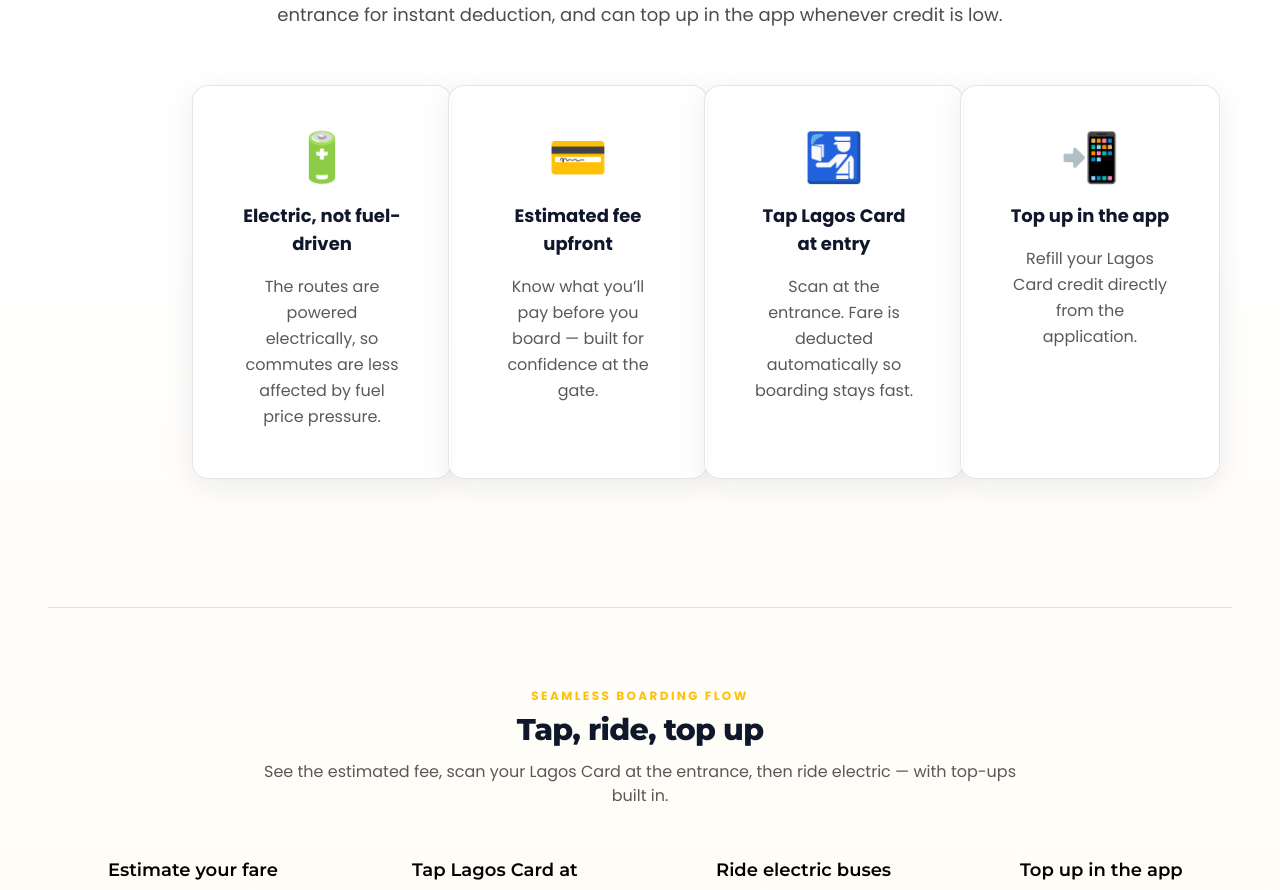
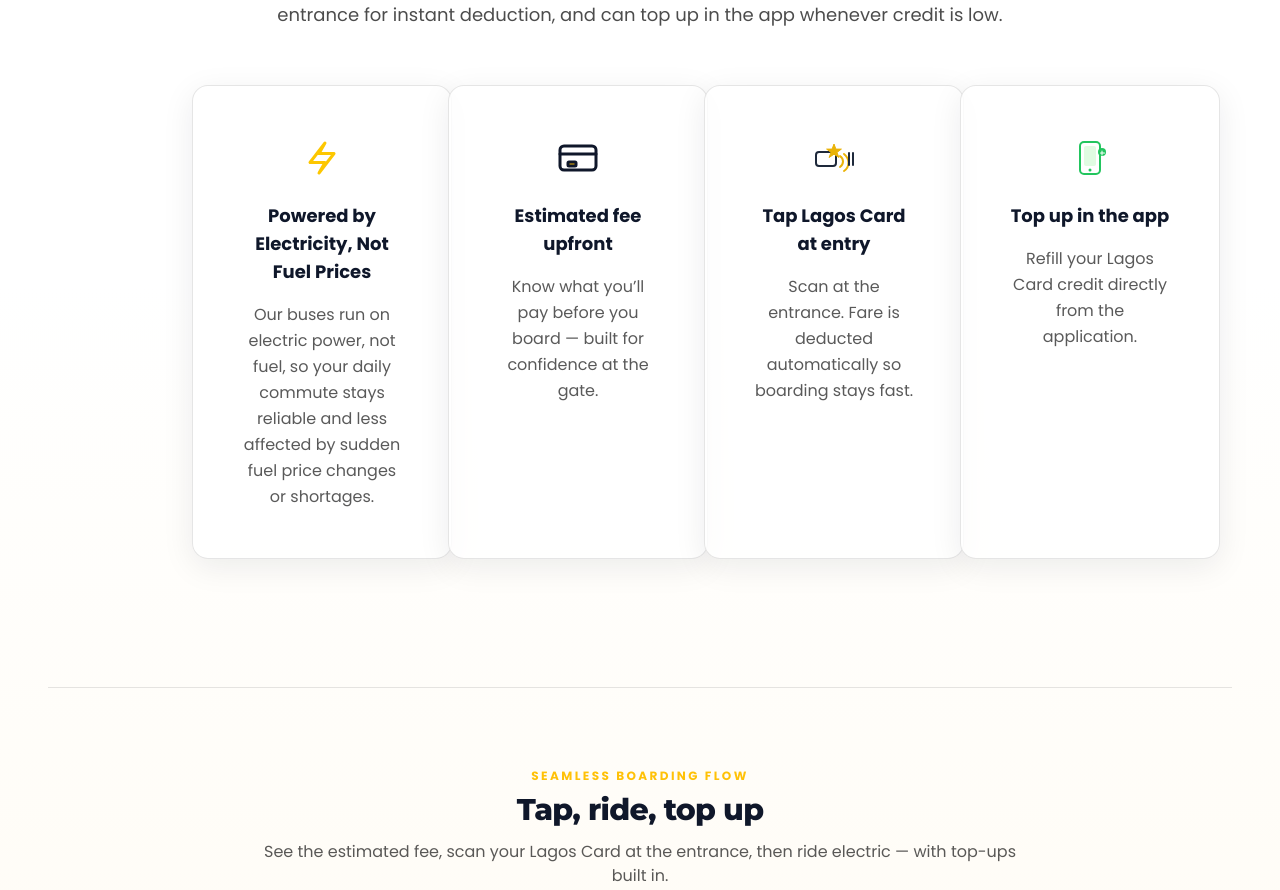
Before and after one commit to nelllyx/DanfoXpress, a React (Vite) app: page / in a window 1280 px wide. Shown: the part 1665-2555 px from the top of the page. Built offline with nearby package versions, Linux system fonts and the light colour scheme.

Commit message:
added new features

```diff
--- a/src/pages/ElectricProgramSection.jsx
+++ b/src/pages/ElectricProgramSection.jsx
@@ -19,15 +19,27 @@
         <div className="mx-auto mt-14 grid max-w-6xl gap-y-10 gap-x-16 sm:gap-y-12 sm:gap-x-20 lg:gap-y-16 lg:gap-x-32 grid-cols-1 sm:grid-cols-2 lg:grid-cols-4 justify-center">
           {/* Card 1: Electric, not fuel-driven */}
           <div className="rounded-2xl border border-black/10 bg-white/80 p-12 shadow-[0_8px_32px_rgba(15,23,42,0.08)] flex flex-col items-center min-w-65 w-full max-w-xs">
-            <span className="mb-5 text-5xl" role="img" aria-label="Electric Bus">🔋</span>
-            <div className="text-lg font-bold text-eko-navy text-center">Electric, not fuel-driven</div>
+            <span className="mb-5" role="img" aria-label="Electric Bus">
+              {/* Heroicon: Bolt */}
+              <svg xmlns="http://www.w3.org/2000/svg" fill="none" viewBox="0 0 24 24" strokeWidth={1.5} stroke="currentColor" className="w-12 h-12 text-yellow-400">
+                <path strokeLinecap="round" strokeLinejoin="round" d="M13.5 4.5L6 14.25h7.5L10.5 19.5 18 9.75h-7.5L13.5 4.5z" />
+              </svg>
+            </span>
+            <div className="text-lg font-bold text-eko-navy text-center">Powered by Electricity, Not Fuel Prices</div>
             <p className="mt-4 text-base leading-relaxed text-black/65 text-center">
-              The routes are powered electrically, so commutes are less affected by fuel price pressure.
-            </p>
+              Our buses run on electric power, not fuel, so your daily commute stays reliable
+              and less affected by sudden fuel price changes or shortages.            </p>
           </div>
           {/* Card 2: Estimated fee upfront */}
           <div className="rounded-2xl border border-black/10 bg-white/80 p-12 shadow-[0_8px_32px_rgba(15,23,42,0.08)] flex flex-col items-center min-w-65 w-full max-w-xs">
-            <span className="mb-5 text-5xl" role="img" aria-label="Money">💳</span>
+            <span className="mb-5" role="img" aria-label="Credit Card">
+              {/* Heroicon: Credit Card */}
+              <svg xmlns="http://www.w3.org/2000/svg" fill="none" viewBox="0 0 24 24" strokeWidth={1.5} stroke="currentColor" className="w-12 h-12 text-eko-navy">
+                <rect x="3" y="6" width="18" height="12" rx="2" fill="#fff" stroke="currentColor" strokeWidth="1.5" />
+                <path strokeLinecap="round" strokeLinejoin="round" d="M3 10h18" />
+                <rect x="7" y="14" width="4" height="2" rx="0.5" fill="#eab308" />
+              </svg>
+            </span>
             <div className="text-lg font-bold text-eko-navy text-center">Estimated fee upfront</div>
             <p className="mt-4 text-base leading-relaxed text-black/65 text-center">
               Know what you’ll pay before you board — built for confidence at the gate.
@@ -35,7 +47,21 @@
           </div>
           {/* Card 3: Tap Lagos Card at entry */}
           <div className="rounded-2xl border border-black/10 bg-white/80 p-12 shadow-[0_8px_32px_rgba(15,23,42,0.08)] flex flex-col items-center min-w-65 w-full max-w-xs">
-            <span className="mb-5 text-5xl" role="img" aria-label="Tap Card">🛂</span>
+            <span className="mb-5" role="img" aria-label="Tap Lagos Card at Entry (Best)">
+              {/* Custom SVG: Card + Contactless Waves + Gate + Star */}
+              <svg xmlns="http://www.w3.org/2000/svg" viewBox="0 0 48 48" fill="none" className="w-12 h-12">
+                {/* Card */}
+                <rect x="6" y="18" width="20" height="14" rx="3" fill="#fff" stroke="#1e293b" strokeWidth="2" />
+                {/* Contactless Waves */}
+                <path d="M30 22c2 1.5 3 3.5 3 5.5s-1 4-3 5.5" stroke="#eab308" strokeWidth="2" strokeLinecap="round" fill="none" />
+                <path d="M34 20c3 2.5 4.5 5.5 4.5 8.5S37 35 34 37" stroke="#eab308" strokeWidth="2" strokeLinecap="round" fill="none" />
+                {/* Gate (vertical bars) */}
+                <rect x="38" y="18" width="2" height="14" rx="1" fill="#1e293b" />
+                <rect x="42" y="18" width="2" height="14" rx="1" fill="#1e293b" />
+                {/* Star (Best) */}
+                <polygon points="24,10 25.9,15.1 31.4,15.1 27,18.4 28.9,23.5 24,20.2 19.1,23.5 21,18.4 16.6,15.1 22.1,15.1" fill="#eab308" stroke="#eab308" strokeWidth="1" />
+              </svg>
+            </span>
             <div className="text-lg font-bold text-eko-navy text-center">Tap Lagos Card at entry</div>
             <p className="mt-4 text-base leading-relaxed text-black/65 text-center">
               Scan at the entrance. Fare is deducted automatically so boarding stays fast.
@@ -43,7 +69,22 @@
           </div>
           {/* Card 4: Top up in the app */}
           <div className="rounded-2xl border border-black/10 bg-white/80 p-12 shadow-[0_8px_32px_rgba(15,23,42,0.08)] flex flex-col items-center min-w-65 w-full max-w-xs">
-            <span className="mb-5 text-5xl" role="img" aria-label="Top Up">📲</span>
+            <span className="mb-5" role="img" aria-label="Top Up (Phone Plus)">
+              {/* Custom SVG: Phone + Plus Symbol */}
+              <svg xmlns="http://www.w3.org/2000/svg" viewBox="0 0 48 48" fill="none" className="w-12 h-12">
+                {/* Phone outline */}
+                <rect x="14" y="8" width="20" height="32" rx="4" fill="#fff" stroke="#22c55e" strokeWidth="2" />
+                <rect x="18" y="12" width="12" height="20" rx="2" fill="#e0fce2" />
+                {/* Home button */}
+                <circle cx="24" cy="36" r="1.5" fill="#22c55e" />
+                {/* Plus symbol */}
+                <g>
+                  <rect x="32" y="14" width="8" height="8" rx="4" fill="#22c55e" />
+                  <rect x="35.5" y="16.5" width="1" height="5" rx="0.5" fill="#fff" />
+                  <rect x="34" y="18.5" width="5" height="1" rx="0.5" fill="#fff" />
+                </g>
+              </svg>
+            </span>
             <div className="text-lg font-bold text-eko-navy text-center">Top up in the app</div>
             <p className="mt-4 text-base leading-relaxed text-black/65 text-center">
               Refill your Lagos Card credit directly from the application.
```
